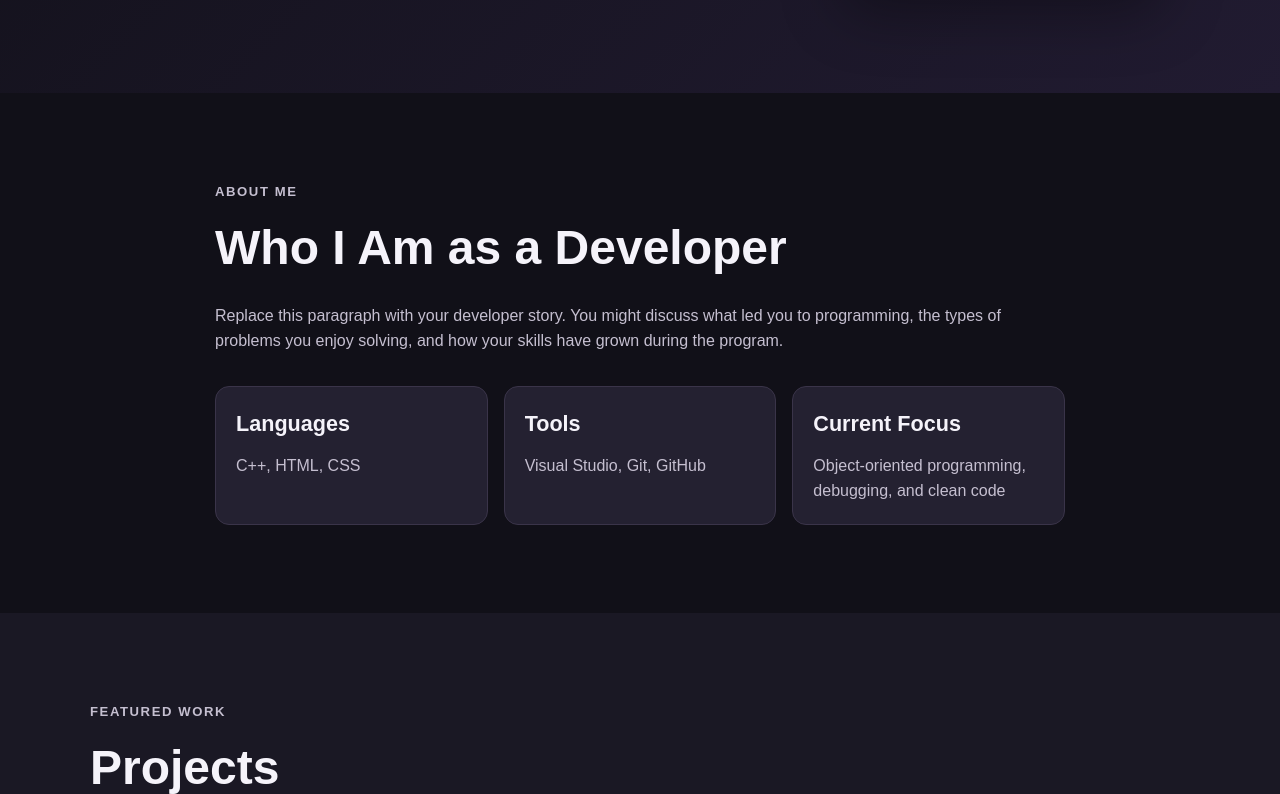
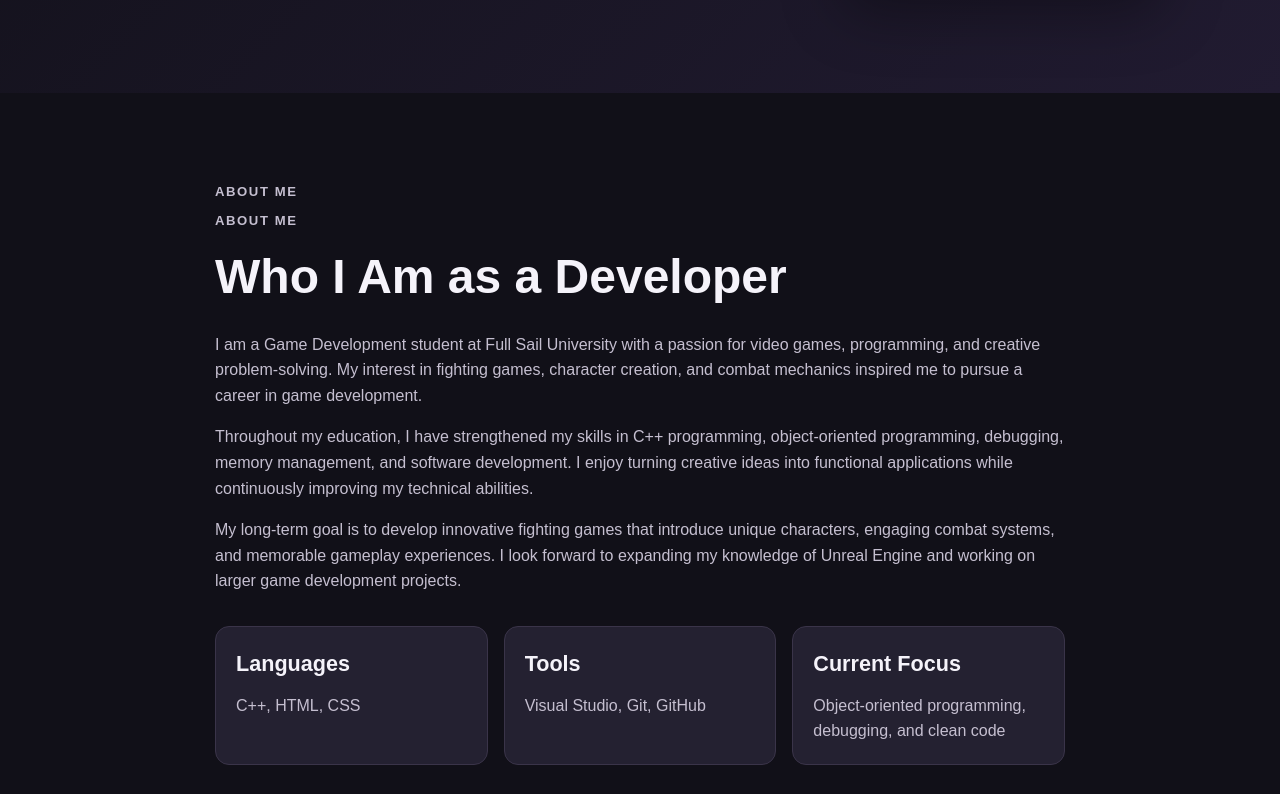
Before and after one commit to jpj634424-bit/jpj634424-bit.github.io, a plain HTML site: page student-portfolio-starter-files/index.html in a window 1280 px wide. Shown: the part 570-1364 px from the top of the page. Drawn offline with Linux system fonts and the light colour scheme.

Commit message:
Personalize About Me section and career goals

```diff
--- a/student-portfolio-starter-files/index.html
+++ b/student-portfolio-starter-files/index.html
@@ -46,10 +46,19 @@
         <section id="about" class="section">
             <div class="container narrow">
                 <p class="section-label">About Me</p>
-                <h2>Who I Am as a Developer</h2>
-                <p>
-                    Replace this paragraph with your developer story. You might discuss what led you to programming, the types of problems you enjoy solving, and how your skills have grown during the program.
-                </p>
+
+<p class="section-label">About Me</p>
+<h2>Who I Am as a Developer</h2>
+<p>
+    I am a Game Development student at Full Sail University with a passion for video games, programming, and creative problem-solving. My interest in fighting games, character creation, and combat mechanics inspired me to pursue a career in game development.
+</p>
+<p>
+    Throughout my education, I have strengthened my skills in C++ programming, object-oriented programming, debugging, memory management, and software development. I enjoy turning creative ideas into functional applications while continuously improving my technical abilities.
+</p>
+<p>
+    My long-term goal is to develop innovative fighting games that introduce unique characters, engaging combat systems, and memorable gameplay experiences. I look forward to expanding my knowledge of Unreal Engine and working on larger game development projects.
+</p>
+
 
                 <div class="skills-grid">
                     <article class="info-card">
```
